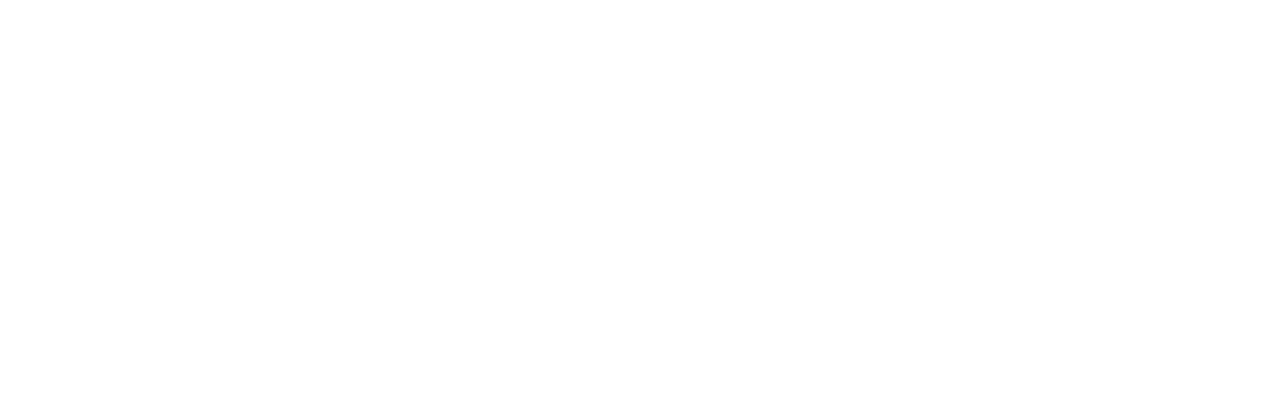
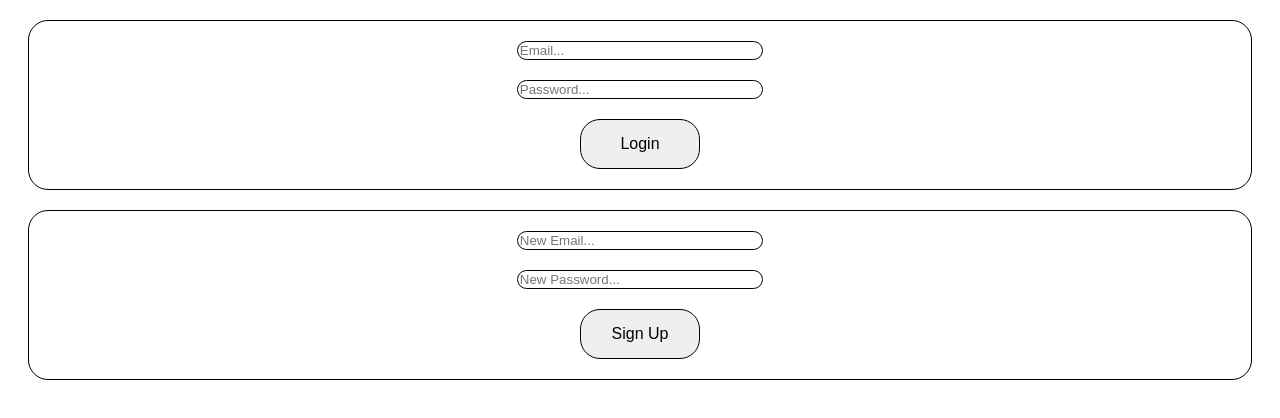
Before and after one commit to PearlSBuck/pearl_s_buck_fpr, a SvelteKit app: page /login in a window 1280 px wide. Shown: the top 418 px of the page. Built offline with nearby package versions, Linux system fonts and the light colour scheme; no server answers.

Commit message:
login progress 0.1, added sign in, and sign up, google still sucks

```diff
--- a/package.json
+++ b/package.json
@@ -25,7 +25,7 @@
     "@storybook/sveltekit": "^8.6.14",
     "@storybook/test": "^8.6.14",
     "@sveltejs/adapter-node": "^5.2.12",
-    "@sveltejs/kit": "^2.21.2",
+    "@sveltejs/kit": "^2.21.4",
     "@sveltejs/vite-plugin-svelte": "^5.0.0",
     "@tailwindcss/forms": "^0.5.9",
     "@tailwindcss/typography": "^0.5.15",
@@ -43,6 +43,7 @@
     "vite": "^6.2.6"
   },
   "dependencies": {
+    "@supabase/auth-helpers-sveltekit": "^0.13.0",
     "@supabase/supabase-js": "^2.50.0"
   }
 }
--- a/src/lib/db.ts
+++ b/src/lib/db.ts
@@ -2,5 +2,5 @@
 
 export const supabase = createClient(
   "https://euwhpolzjpfuqncfjczc.supabase.co",
-  process.env.SUPABASE_KEY ?? "" // Ensure to replace with your actual Supabase project URL and key
+  import.meta.env.VITE_SUPABASE_KEY ?? "" // Ensure to replace with your actual Supabase project URL and key
 );
--- /dev/null
+++ b/src/routes/home/+page.svelte
@@ -0,0 +1 @@
+<h1>Worker's Home Page</h1>
--- a/src/routes/login/+page.svelte
+++ b/src/routes/login/+page.svelte
@@ -1,15 +1,97 @@
+<svelte:head>
+  <script src="https://accounts.google.com/gsi/client" async></script>
+</svelte:head>
+
+<script lang="ts">
+      import './login.css';
+      import { onSubmit, handleSignUp } from './login';
+      import { supabase } from "../../lib/db";
+
+      let email = '';
+      let password = '';
+      let newEmail = '';
+      let newPassword = '';
+
+  async function handleSignInWithGoogle(response) {
+  try {
+    // Attempt to sign in with Google token
+    const { data: authData, error: authError } = await supabase.auth.signInWithIdToken({
+      provider: "google",
+      token: response.credential,
+    });
+
+    if (authError) throw authError;
+
+    //Extract the user's email from the JWT
+    const decodedJwt = parseJwt(response.credential);
+    const userEmail = decodedJwt.email;
+
+    if (!userEmail) throw new Error("No email found in Google token.");
+
+    //Insert the user in the "users" table
+    const { data: userData, error: userError } = await supabase
+      .from("users")
+      .upsert(
+        {
+          email: userEmail,
+          last_login_at: new Date().toISOString(),
+        },
+        { onConflict: "email" }
+      )
+      .select();
+
+    if (userError) throw userError;
+
+    console.log("User logged in and stored:", userData);
+  } catch (error) {
+    console.error("Error during Google sign-in:", error);
+  }
+}
+
+// Function to decode JWT
+function parseJwt(token) {
+  try {
+    const base64Url = token.split(".")[1];
+    const base64 = base64Url.replace(/-/g, "+").replace(/_/g, "/");
+    const jsonPayload = decodeURIComponent(
+      atob(base64)
+        .split("")
+        .map((c) => "%" + ("00" + c.charCodeAt(0).toString(16)).slice(-2))
+        .join("")
+    );
+    return JSON.parse(jsonPayload);
+  } catch (e) {
+    console.error("Failed to decode JWT:", e);
+    return {};
+  }
+}
+</script>
+
+<div class="central">
+  <input type="text" bind:value={email} class="field" placeholder="Email..."/>
+  <input type="password" bind:value={password} class="field" placeholder="Password..."/>
+  <button type="submit" class="login-submit" on:click={() => onSubmit(email, password)}>Login</button>
+</div>
+
+<div class="central">
+  <input type="text" bind:value={newEmail} class="field" placeholder="New Email..."/>
+  <input type="password" bind:value={newPassword} class="field" placeholder="New Password..."/>
+  <button type="submit" class="login-submit" on:click={() => handleSignUp(newEmail, newPassword)}>Sign Up</button>
+</div>
+
 <div id="g_id_onload"
      data-client_id="490000336368-3fg0brv9lgvsbe33tmft6mrk402dmc5u.apps.googleusercontent.com"
-     data-context="signin"
-     data-ux_mode="redirect"
+     data-context="signup"
+     data-ux_mode="popup"
      data-login_uri="https://euwhpolzjpfuqncfjczc.supabase.co/auth/v1/callback"
+     data-callback="handleSignInWithGoogle"
      data-auto_prompt="false">
 </div>
 
 <div class="g_id_signin"
      data-type="standard"
-     data-shape="rectangular"
-     data-theme="outline"
+     data-shape="pill"
+     data-theme="filled_blue"
      data-text="signin_with"
      data-size="large"
      data-logo_alignment="left">
--- /dev/null
+++ b/src/routes/login/+server.ts
@@ -0,0 +1,9 @@
+import { supabase } from "../../lib/db.ts";
+
+async function handleSignInWithGoogle(response) {
+  const { data, error } = await supabase.auth.signInWithIdToken({
+    provider: "google",
+    token: response.credential,
+  });
+  console.log("yes");
+}
--- /dev/null
+++ b/src/routes/login/login.css
@@ -0,0 +1,28 @@
+.login-submit {
+  width: 10%;
+  height: 50px;
+  margin: 10px;
+  color: black;
+  border: 1px solid #000;
+  border-radius: 20px;
+  font-size: 16px;
+  cursor: pointer;
+}
+
+.central {
+  display: flex;
+  flex-direction: column;
+  align-items: center;
+  justify-content: center;
+  border: 1px solid #000;
+  margin: 20px;
+  padding: 10px;
+  border-radius: 20px;
+}
+
+.field {
+  width: 20%;
+  margin: 10px;
+  border: 1px solid #000;
+  border-radius: 20px;
+}
--- a/src/routes/login/login.ts
+++ b/src/routes/login/login.ts
@@ -1,8 +1,38 @@
 import { supabase } from "../../lib/db.ts";
+// import { redirect } from "@sveltejs/kit";
+import { goto } from "$app/navigation"; // Use $app/navigation for navigation in SvelteKit
 
-async function handleSignInWithGoogle(response) {
-  const { data, error } = await supabase.auth.signInWithIdToken({
-    provider: "google",
-    token: response.credential,
+export async function handleSignIn(email: string, password: string) {
+  const { data, error } = await supabase.auth.signInWithPassword({
+    email,
+    password,
   });
+
+  if (error) {
+    console.error("Error signing in:", error);
+  }
+
+  return data.user;
 }
+
+export async function handleSignUp(email: string, password: string) {
+  const { data, error } = await supabase.auth.signUp({
+    email,
+    password,
+  }); // sign up method that was already in library
+
+  if (error) {
+    console.error("Error signing up:", error);
+  }
+
+  return data.user;
+}
+
+export async function onSubmit(email: string, password: string) {
+  const user = await handleSignIn(email, password);
+  if (user) {
+    goto("/home");
+  } else {
+    alert("Sign-in failed. Please check your credentials.");
+  }
+}
```
Also changed, not shown: 1 other file (tests, documents, lock files or other folders).
